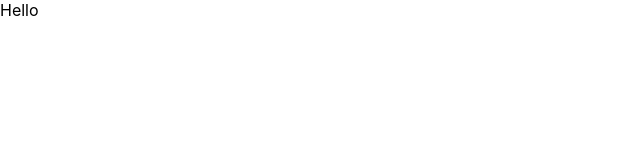
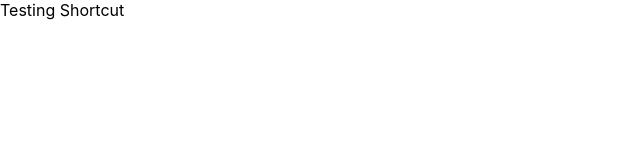
Before and after one commit to ishaanp9/baseball-prediction-app, a React (Create React App) app in the folder ui/: page / in a window 1280 px wide. Shown: the top 160 px of the page, without its empty margins (0-640 px from the left). Built offline with nearby package versions, Linux system fonts and the light colour scheme.

Commit message:
[sc-20] test commit

```diff
--- a/ui/src/Pages/HomePage/HomePage.js
+++ b/ui/src/Pages/HomePage/HomePage.js
@@ -7,7 +7,7 @@ function HomePage() {
     // risers
     //fallers
     //etc
-    <div>Hello</div>
+    <div>Testing Shortcut</div>
 
   )
 }
```
